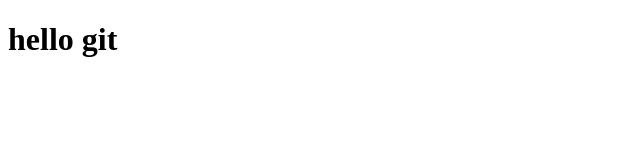
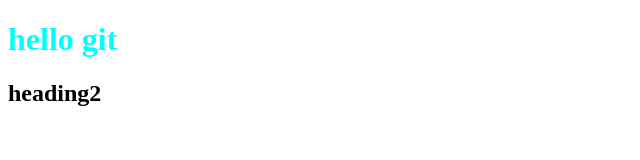
Before and after one commit to maksym-bez/git-tes, a plain HTML site: page index.html in a window 1280 px wide. Shown: the whole page, without its empty margins (0-640 px from the left). Drawn offline with Linux system fonts and the light colour scheme.

Commit message:
added main.js and modify index.html main.css

```diff
--- a/index.html
+++ b/index.html
@@ -4,8 +4,10 @@
     <meta charset="UTF-8">
     <meta name="viewport" content="width=device-width, initial-scale=1.0">
     <title>Document</title>
+    <link rel="stylesheet" href="./main.css">
 </head>
 <body>
     <h1>hello git</h1>
+    <h2>heading2</h2>
 </body>
 </html>
--- a/main.css
+++ b/main.css
@@ -0,0 +1,3 @@
+h1{
+    color: aqua;
+}
--- /dev/null
+++ b/main.js
@@ -0,0 +1,3 @@
+function sayHello(){
+    console.log(`hellogit`)
+}
```
